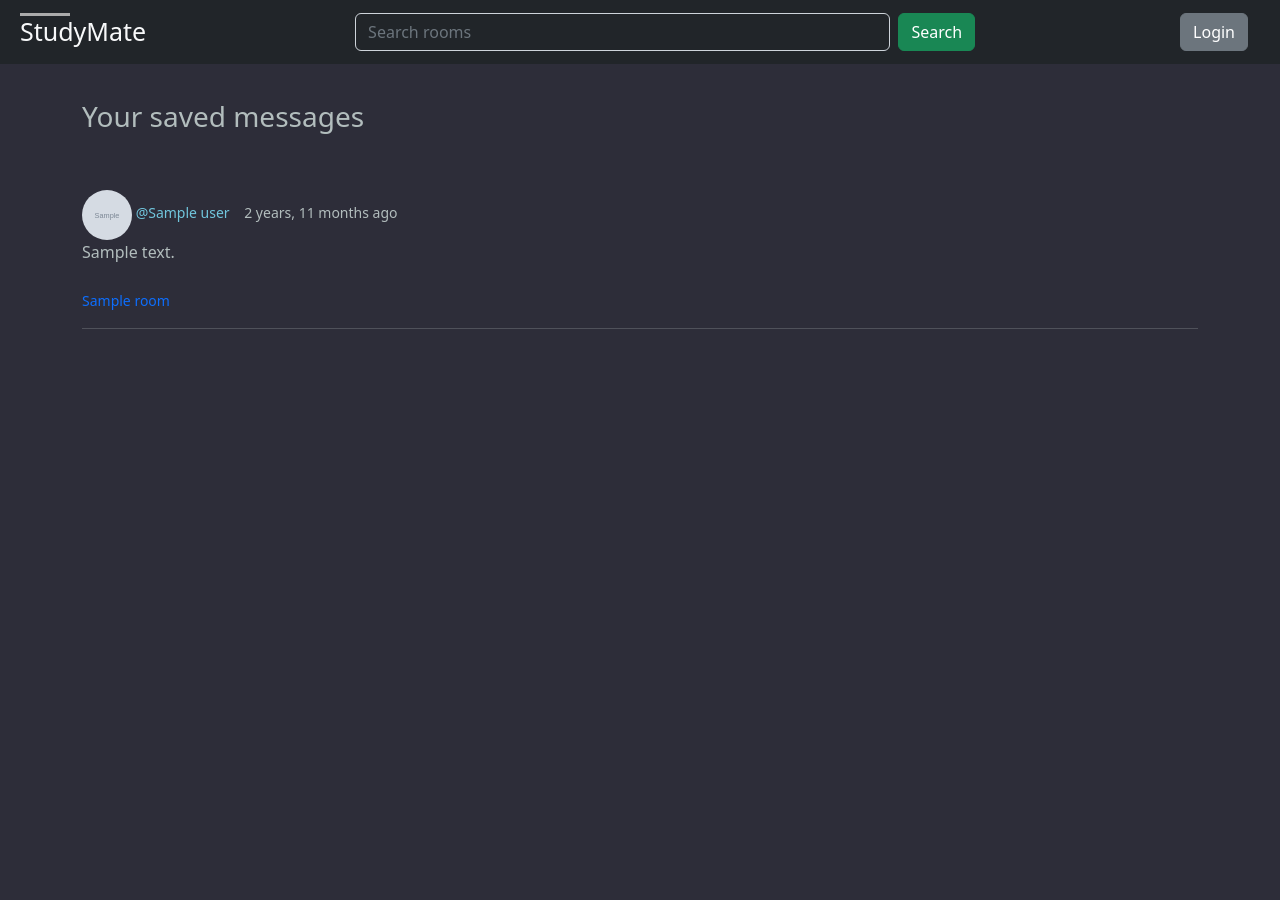
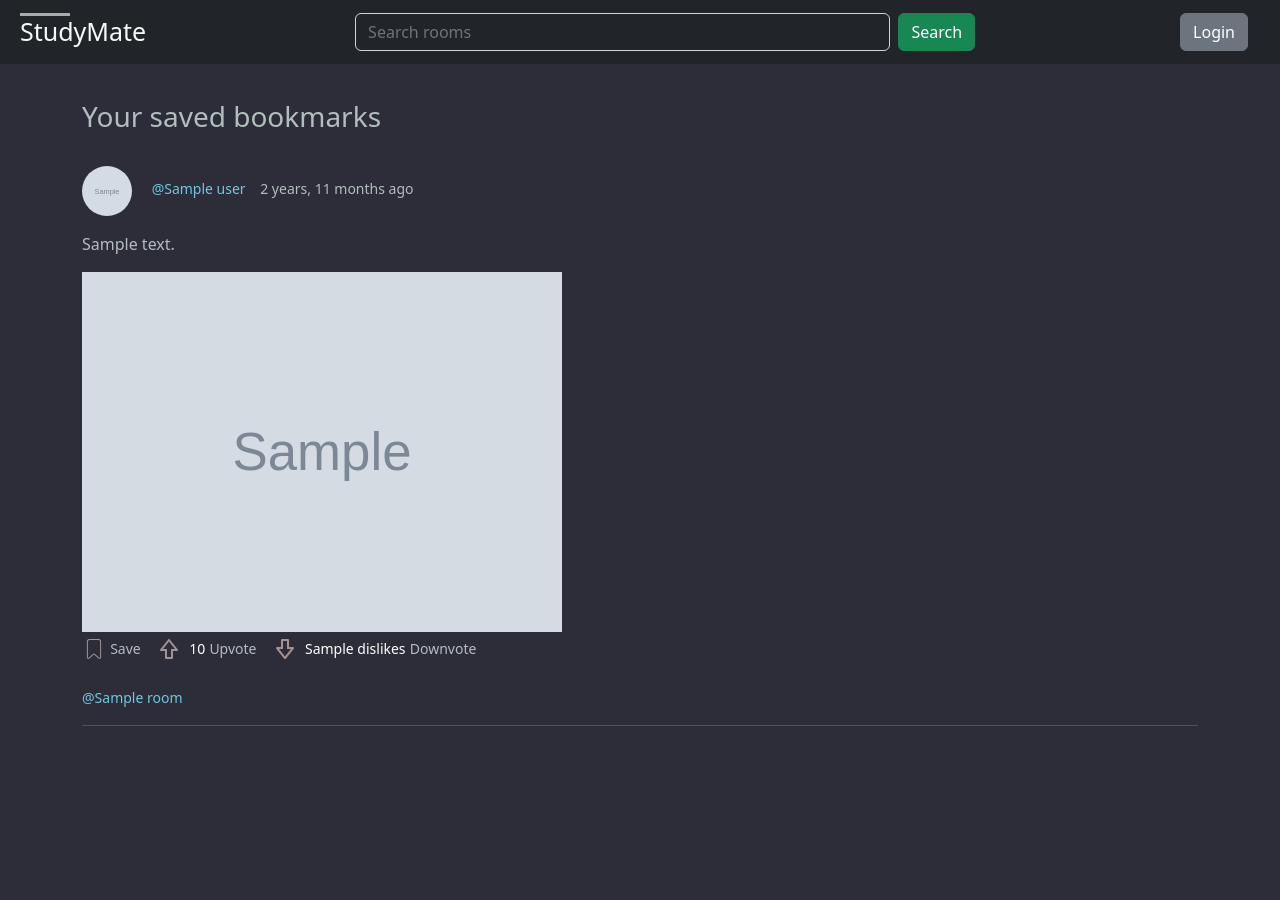
Before and after one commit to ListowelAdolwin/study_mate_app, a Django app: template baseapp/templates/baseapp/bookmarks.html in a window 1280 px wide. Run offline with Django 3.2, Linux system fonts and the light colour scheme; the template is opened without the code that fills it: most values are stand-ins (such as "Sample title", 1, 10 or a date in 2020); grey boxes marked "Sample" are stand-in pictures; parts of the project's set-up code (start-up, migrations or seed data) failed here and were passed over; some libraries are stand-ins or nearby versions.

Commit message:
Changed the design of the bookmarks page

```diff
--- a/baseapp/templates/baseapp/bookmarks.html
+++ b/baseapp/templates/baseapp/bookmarks.html
@@ -7,10 +7,10 @@
 <div class="container">
     <div class="w-lg-75">
         <h3>
-            Your saved messages
+            Your saved bookmarks
         </h3>
         <br>
-        <br>
+    <!--     <br>
 
         {% for bookmark in bookmarks %}
         <small>
@@ -26,6 +26,12 @@
         <div>
             {{bookmark.body}}
         </div>
+        <div class="pb-1 room-post-image">
+            {% if bookmark.image %}
+            <a href="{{bookmark.image.url}}"><img class="room-post-image" src="{{bookmark.image.url}}"
+                    alt="Post"></a>
+            {% endif %}
+        </div>
         <br>
         <small class="text-primary">
             {{bookmark.room}}
@@ -35,6 +41,91 @@
         <hr>
 
         {% endfor %}
+
+ -->
+
+        {% for bookmark in bookmarks %}
+            <div>
+
+                <small class="">
+                    {% if bookmark.user.profile.avatar %}
+                    <img src="{{bookmark.user.profile.avatar.url}}" alt="Avatar" class="profile-pic">
+                    {% else %}
+                    <img class="profile-pic" src="{% static 'images/my.jpg' %}" alt="profile pic">
+                    {% endif %}
+                    <a class="ms-3" href="{% url 'user-profile' bookmark.user.id %}">@{{bookmark.user}}</a>
+                    &nbsp;&nbsp; {{bookmark.updated|timesince}} ago
+                </small>
+                <div class="bookmark-body">
+                    <p class="mt-1">
+                        {{bookmark.body|linebreaks}}
+                    </p>
+                    <div class="pb-1 room-post-image">
+                        {% if bookmark.image %}
+                        <a href="{{bookmark.image.url}}"><img class="room-post-image" src="{{bookmark.image.url}}"
+                                alt="Post"></a>
+                        {% endif %}
+                    </div>
+                    <div class="">
+                        <span class="icon-tooltip">
+                            <a href="{% url 'save' bookmark.id %}">
+                                <svg width="24px" height="24px" viewBox="0 0 24 24" xmlns="http://www.w3.org/2000/svg">
+                                    <g id="Bookmark">
+                                        <path
+                                            d="M17.6,21.945a1.483,1.483,0,0,1-1.01-.4l-4.251-3.9a.5.5,0,0,0-.68,0L7.409,21.545a1.5,1.5,0,0,1-2.516-1.1V4.57a2.5,2.5,0,0,1,2.5-2.5h9.214a2.5,2.5,0,0,1,2.5,2.5V20.442a1.481,1.481,0,0,1-.9,1.374A1.507,1.507,0,0,1,17.6,21.945ZM12,16.51a1.5,1.5,0,0,1,1.018.395l4.251,3.9a.5.5,0,0,0,.839-.368V4.57a1.5,1.5,0,0,0-1.5-1.5H7.393a1.5,1.5,0,0,0-1.5,1.5V20.442a.5.5,0,0,0,.839.368L10.983,16.9A1.5,1.5,0,0,1,12,16.51Z"
+                                            fill="#A39292" class="fill-000000" />
+                                    </g>
+                                </svg>
+                            </a>
+                            <small class="icon-tooltiptext">
+                                Save
+                            </small>
+                        </span>
+                        &nbsp;&nbsp;
+                        <span class="icon-tooltip">
+                            <a href="{% url 'likes' bookmark.id %}">
+                                <?xml version="1.0" ?>
+                                <svg height="24" viewBox="0 0 24 24" width="24" xmlns="http://www.w3.org/2000/svg">
+                                    <path
+                                        d="M12.781 2.375c-.381-.475-1.181-.475-1.562 0l-8 10A1.001 1.001 0 0 0 4 14h4v7a1 1 0 0 0 1 1h6a1 1 0 0 0 1-1v-7h4a1.001 1.001 0 0 0 .781-1.625l-8-10zM15 12h-1v8h-4v-8H6.081L12 4.601 17.919 12H15z "
+                                        fill="#A39292" class="fill-000000" />
+                                </svg>
+                                &nbsp;<small><span class="text-white">{{bookmark.likes}}</span></small>
+                            </a>
+                            <small class="icon-tooltiptext">
+                                Upvote
+                            </small>
+                        </span>
+                        &nbsp;&nbsp;
+                        <span class="icon-tooltip">
+                            <a href="{% url 'dislike' bookmark.id %}">
+                                <?xml version="1.0" ?>
+                                <?xml version="1.0" ?><svg height="24" viewBox="0 0 24 24" width="24"
+                                    xmlns="http://www.w3.org/2000/svg">
+                                    <path
+                                        d="M20.901 10.566A1.001 1.001 0 0 0 20 10h-4V3a1 1 0 0 0-1-1H9a1 1 0 0 0-1 1v7H4a1.001 1.001 0 0 0-.781 1.625l8 10a1 1 0 0 0 1.562 0l8-10c.24-.301.286-.712.12-1.059zM12 19.399 6.081 12H10V4h4v8h3.919L12 19.399z"
+                                        fill="#A39292" class="fill-000000" />
+                                </svg>
+                                &nbsp;<small><span class="text-white">{{bookmark.dislikes}}</span></small>
+                            </a>
+                            <small class="icon-tooltiptext">
+                                Downvote
+                            </small>
+                        </span>
+                    </div>
+                </div>
+
+            </div>
+            <br>
+            <small class="">
+                <a href="{%url 'room' bookmark.room.id %}">  @{{bookmark.room}}</a>
+            </small>
+            <hr>
+            <br>
+
+            {% endfor %}
+
+
     </div>
 </div>
 
```
